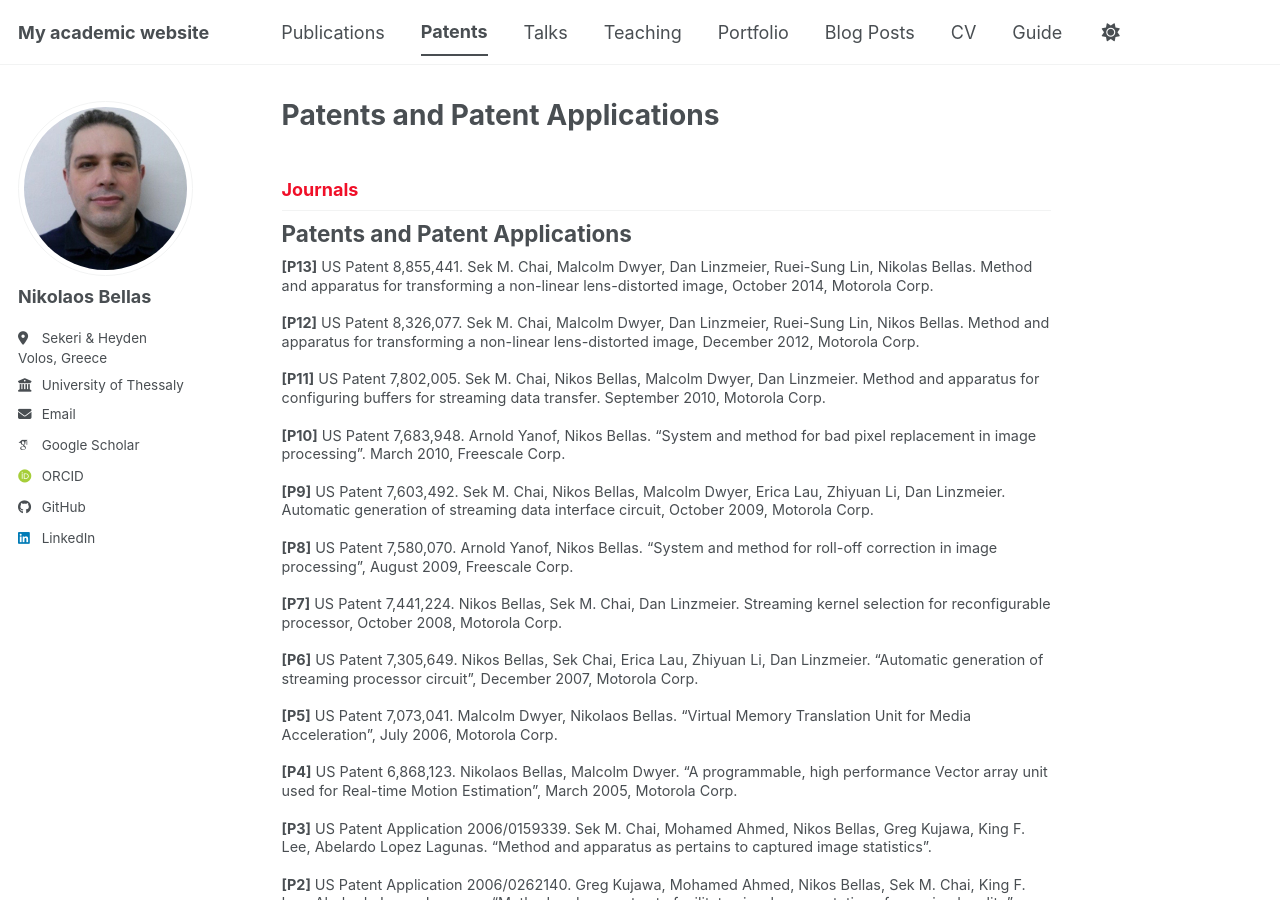
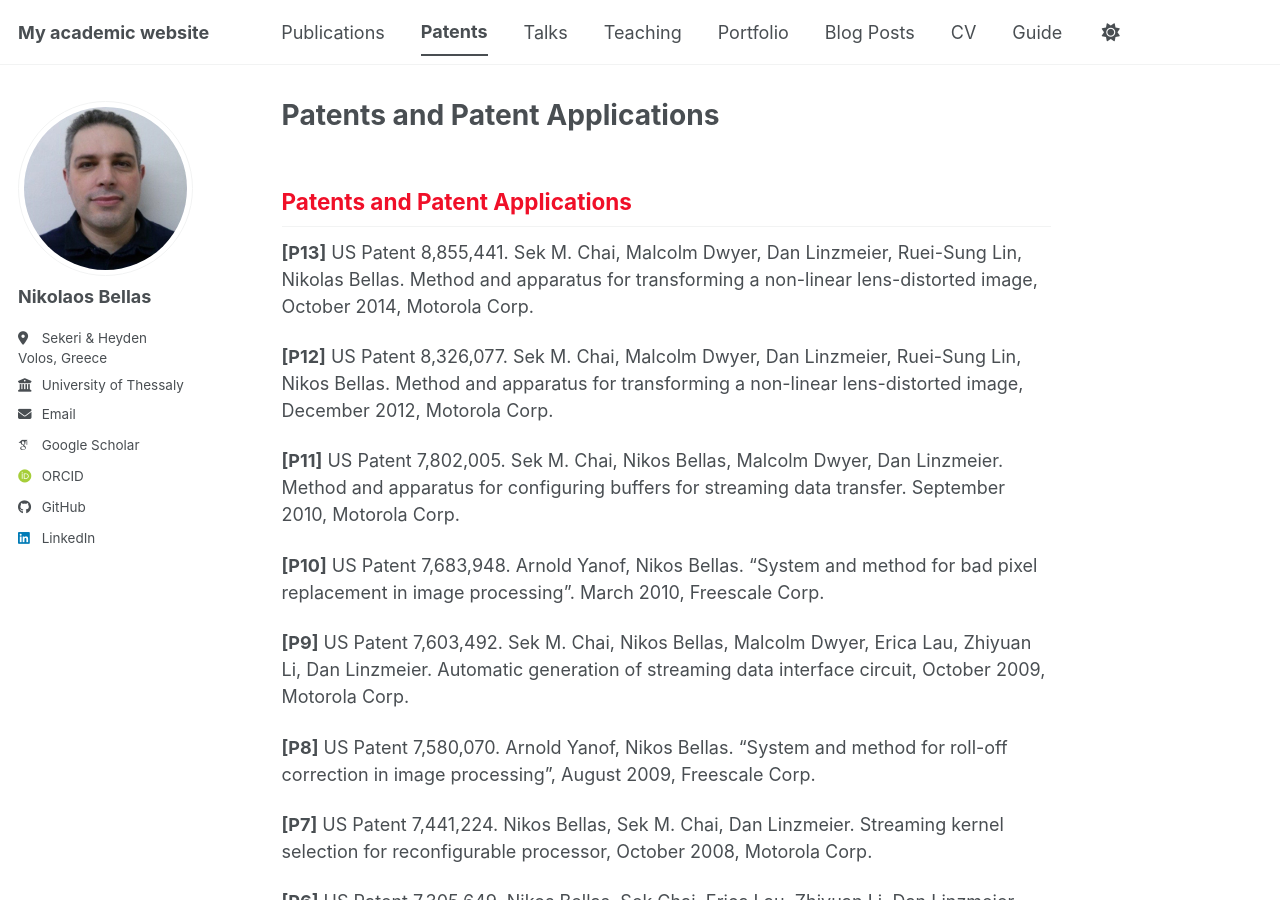
Before and after one commit to nbellas/nbellas.github.io, a Jekyll site: the page built from _pages/patents.md, in a window 1280 px wide and 900 px high. Built offline with Jekyll 4.4.1, drawn with Linux system fonts in a browser that asks for light colours; some web fonts are replaced; a script bundle is joined from its source files by our own code; library files that are not in the unit come from our copies.

Commit message:
Update patents.md

```diff
--- a/_pages/patents.md
+++ b/_pages/patents.md
@@ -4,15 +4,13 @@ permalink: /patents/
 layout: single
 author_profile: true
 classes:
-  - publications-small
+  - patents-small
   - wide
 ---
 
-<div class="publications-small" markdown="1">
+<div class="patents-small" markdown="1">
 
-<h2 style="color: #f00f28;">Journals</h2>
-
-# Patents and Patent Applications
+<h2 style="color: #f00f28;"> Patents and Patent Applications</h2>
 
 **[P13]** US Patent 8,855,441. Sek M. Chai, Malcolm Dwyer, Dan Linzmeier, Ruei-Sung Lin, Nikolas Bellas. Method and apparatus for transforming a non-linear lens-distorted image, October 2014, Motorola Corp.
 
```
